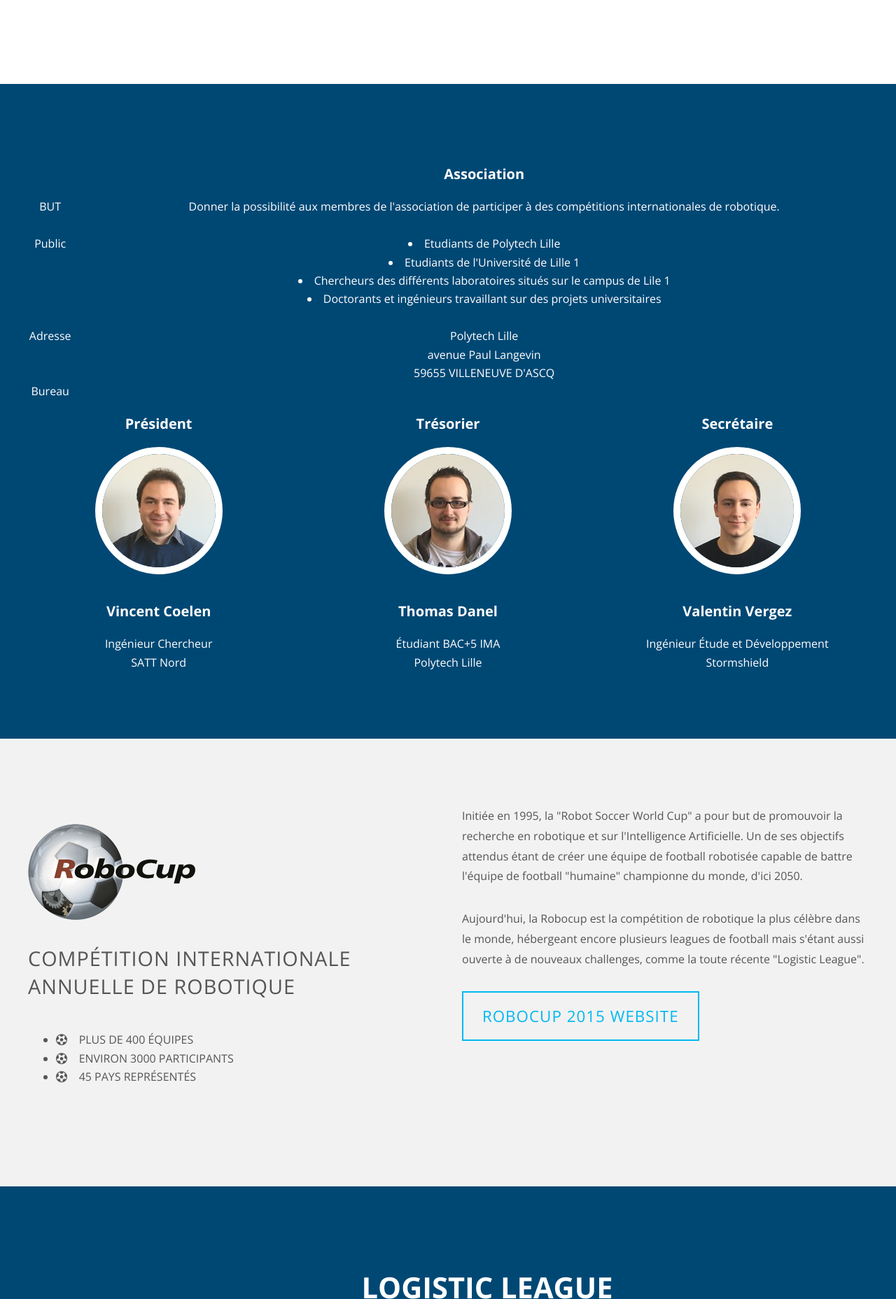
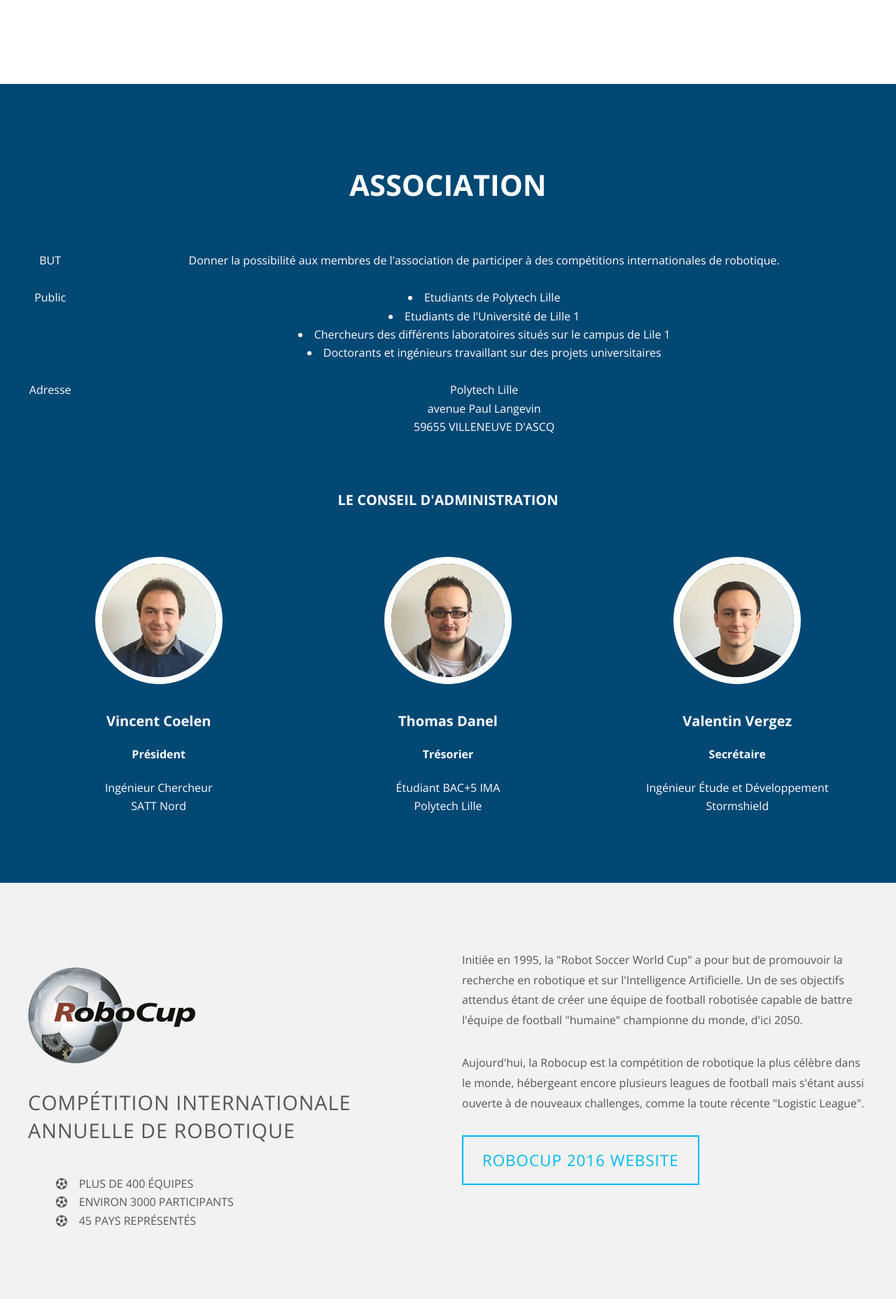
Before and after one commit to PyroTeam/PyroTeam.github.io, a plain HTML site: page index.html in a window 1280 px wide. Shown: the part 680-2537 px from the top of the page at 70% size. Drawn offline with nearby package versions, Linux system fonts and the light colour scheme.

Commit message:
Save work Valentin

```diff
--- a/index.html
+++ b/index.html
@@ -51,9 +51,9 @@
 	<!-- Association -->
 	<div class="wrapper association" id="association">
 		<div class="container 125%">
-			<div class="row">
-				<div class="-1u 11u"><h3>Association</h3></div>
-			</div>
+			<header class="major">
+				<h2>Association</h2>
+			</header>
 			<div class="row">
 				<div class="1u">
 					BUT
@@ -85,35 +85,37 @@
 					59655 VILLENEUVE D'ASCQ		<br/>
 				</div>
 			</div>
-			<div class="row">
-				<div class="1u">
-					Bureau
-				</div>
-			</div>
+
+
+			<hr />
+			<div class="row">&nbsp;</div>
+			<header class="major">
+				<h3>Le Conseil d'Administration</h3>
+			</header>
 			<div class="row">
 				<div class="4u">
-					<h3>Président</h3>
 					<a href="#" class="image"><img src="images/team/vincent.JPG" alt=""></a>
 					<p>
 						<h3>Vincent Coelen</h3>
+						<h4>Président</h4>
 						Ingénieur Chercheur<br ∕>
 						SATT Nord
 					</p>
 				</div>
 				<div class="4u">
-					<h3>Trésorier</h3>
 					<a href="#" class="image"><img src="images/team/thomas.JPG" alt=""></a>
 					<p>
 						<h3>Thomas Danel</h3>
+						<h4>Trésorier</h4>
 						Étudiant BAC+5 IMA<br ∕>
 						Polytech Lille
 					</p>
 				</div>
 				<div class="4u">
-					<h3>Secrétaire</h3>
 					<a href="#" class="image"><img src="images/team/valentin.JPG" alt=""></a>
 					<p>
 						<h3>Valentin Vergez</h3>
+						<h4>Secrétaire</h4>
 						Ingénieur Étude et Développement<br ∕>
 						Stormshield
 					</p>
@@ -142,7 +144,7 @@
 						<div class="6u">
 							<p>Initiée en 1995, la "Robot Soccer World Cup" a pour but de promouvoir la recherche en robotique et sur l'Intelligence Artificielle. Un de ses objectifs attendus étant de créer une équipe de football robotisée capable de battre l'équipe de football "humaine" championne du monde, d'ici 2050.</p>
 							<p>Aujourd'hui, la Robocup est la compétition de robotique la plus célèbre dans le monde, hébergeant encore plusieurs leagues de football mais s'étant aussi ouverte à de nouveaux challenges, comme la toute récente "Logistic League".</p>
-							<a href="http://www.robocup2015.org/" target="_blank" class="button">Robocup 2015 Website</a>
+							<a href="http://www.robocup2016.org/" target="_blank" class="button">Robocup 2016 Website</a>
 						</div>
 					</div>
 				</section>
@@ -163,7 +165,7 @@
 						</div>
 						<div class="4u">
 							<p>La Logistic League, sponsorisée par Festo, voit s'opposer deux équipes de trois robotinos, chacune en charge d'optimiser la production d'objets plus ou moins complexes.</p>
-							<p>Les robots évoluent en totale autonomie, dans un environnement partiellement connu, qu'ils doivent partager avec l'équipe adverse. Les objets à produire et leur date de livraison sont déterminés par un arbitre automatisé (la RefereeBox), les robots logisticiens doivent alors déterminer dans quel ordre utiliser les machines, trouver ces machines, faire avec les aléas (dysfonctionnements, machines inaccessibles, etc).</p>
+							<p>Les robots évoluent en totale autonomie, dans un environnement partiellement connu, qu'ils doivent partager avec l'équipe adverse. Les objets à produire et leur date de livraison sont déterminés par un arbitre automatisé (la RefereeBox). Les robots logisticiens doivent alors déterminer le plan de production le plus efficace, trouver et utiliser les machines, ainsi que gérer les aléas (dysfonctionnements, machines inaccessibles, etc).</p>
 						</div>
 						<div class="2u">
 							<p><img src="images/logistic.jpg" alt=""></p>
@@ -252,9 +254,8 @@
 			<!-- Copyright -->
 				<div id="copyright">
 					<i class="fa fa-copyright"></i> Association de Robotique de Polytech Lille - All rights reserved <br />
-					Design inspired by <a href="http://templated.co">TEMPLATED</a>
+					Design inspired by <a href="http://templated.co/solarize">SOLARIZE</a>
 				</div>
 		</div>
-
 </body>
 </html>
--- a/js/myInit.js
+++ b/js/myInit.js
@@ -173,17 +173,17 @@ $(document).ready(function () {
 
 function onScroll(event){
 
-    var scrollPos = $(document).scrollTop();
-    $('#main-nav a').each(function ()
-    {
-        var currLink = $(this);
-        var refElement = $(currLink.attr("href"));
-        if (refElement.position().top <= scrollPos && refElement.position().top + refElement.height() > scrollPos) {
-            $('#main-nav ul li a').removeClass("current");
-            currLink.addClass("current");
-        }
-        else{
-            currLink.removeClass("current");
-        }
-    });
+    // var scrollPos = $(document).scrollTop();
+    // $('#main-nav a').each(function ()
+    // {
+    //     var currLink = $(this);
+    //     var refElement = $(currLink.attr("href"));
+    //     if (refElement.position().top <= scrollPos && refElement.position().top + refElement.height() > scrollPos) {
+    //         $('#main-nav ul li a').removeClass("current");
+    //         currLink.addClass("current");
+    //     }
+    //     else{
+    //         currLink.removeClass("current");
+    //     }
+    // });
 }
--- a/sass/myStyle.scss
+++ b/sass/myStyle.scss
@@ -689,6 +689,10 @@ $body-background: $old-body_background;
 					font-size: 1.4em;
 				}
 
+			.wrapper.robocup ul {
+				list-style-type: none;
+			}
+
 			.wrapper.robocup h3 {
 				display: block;
 				margin-bottom: 1em;
@@ -829,6 +833,7 @@ $body-background: $old-body_background;
 		min-width: 12em;
 		padding: 1em 0;
 		color: white;
+		list-style-type: none;
 	}
 
 		.dropotron > li {
```
Also changed, not shown: sponsoring.html (+8 -5 lines), team.html (+6 -3 lines), stylesheets/myStyle.css.
